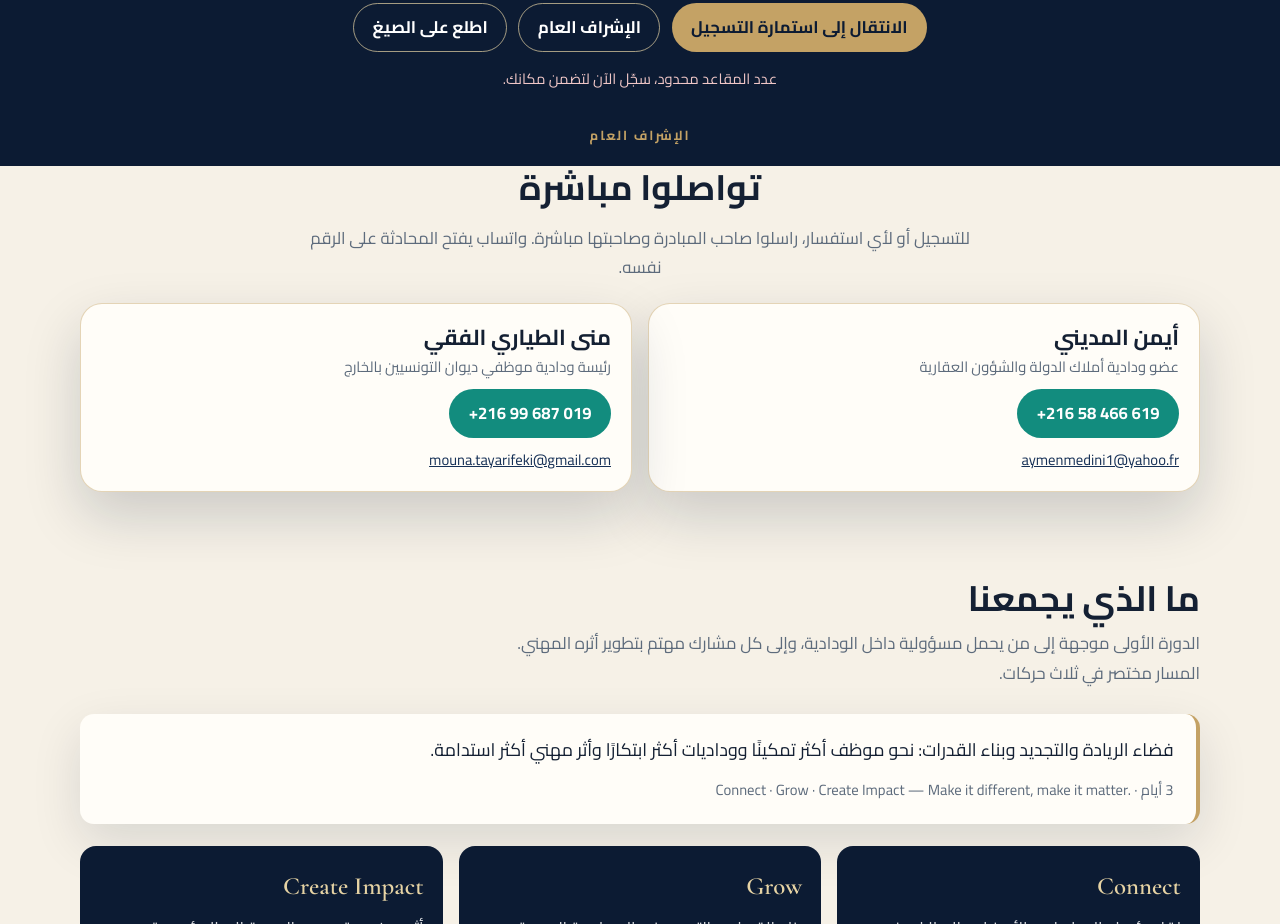
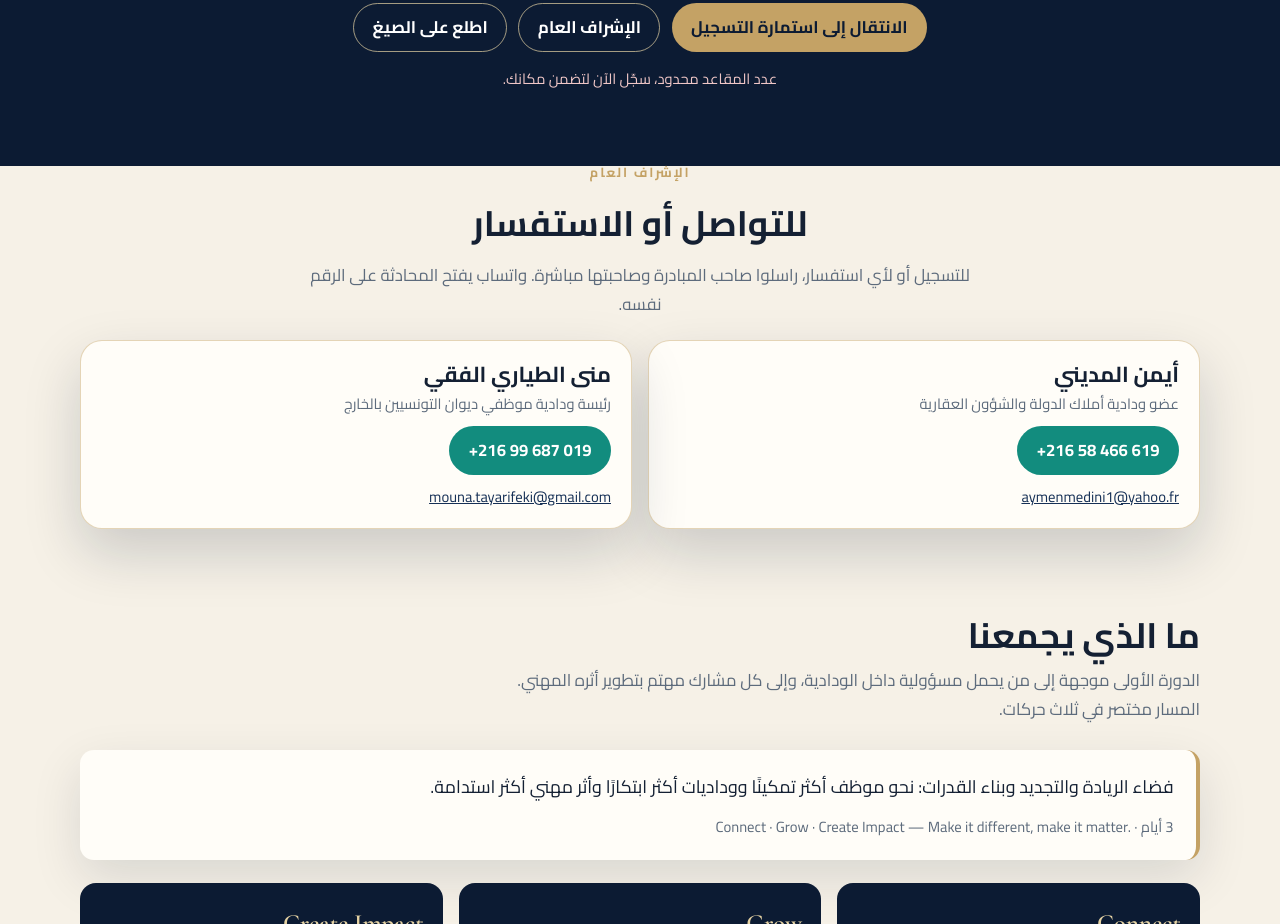
Before and after one commit to anassaaid/widadiat360, a plain HTML site: page index.html in a window 1280 px wide. Shown: the part 899-1823 px from the top of the page. Drawn offline with nearby package versions, Linux system fonts and the light colour scheme.

Commit message:
ajuste le titre et l'espacement de la section contact

```diff
--- a/index.html
+++ b/index.html
@@ -15,7 +15,7 @@
   <link rel="preconnect" href="https://fonts.googleapis.com">
   <link rel="preconnect" href="https://fonts.gstatic.com" crossorigin>
   <link href="https://fonts.googleapis.com/css2?family=Cairo:wght@400;600;700;800&family=Cormorant+Garamond:wght@500;600&display=swap" rel="stylesheet">
-  <link rel="stylesheet" href="styles.css?v=7">
+  <link rel="stylesheet" href="styles.css?v=8">
 </head>
 <body>
   <header class="top">
@@ -56,7 +56,7 @@
     <section class="hosts" id="organisateurs">
       <div class="wrap">
         <p class="kicker">الإشراف العام</p>
-        <h2>تواصلوا مباشرة</h2>
+        <h2>للتواصل أو الاستفسار</h2>
         <p class="intro">للتسجيل أو لأي استفسار، راسلوا صاحب المبادرة وصاحبتها مباشرة. واتساب يفتح المحادثة على الرقم نفسه.</p>
         <div class="host-grid">
           <article class="host">
--- a/styles.css
+++ b/styles.css
@@ -298,13 +298,14 @@ button, a { -webkit-tap-highlight-color: transparent; }
 .hosts {
   position: relative;
   z-index: 3;
-  margin-top: -2.6rem;
+  margin-top: -1.2rem;
+  padding-top: 0.9rem;
   padding-bottom: 1.2rem;
 }
 .hosts .kicker,
 .hosts h2,
 .hosts .intro { text-align: center; }
-.hosts h2 { margin: 0 0 0.35rem; font-size: clamp(1.6rem, 3vw, 2.2rem); }
+.hosts h2 { margin: 0.45rem 0 0.35rem; font-size: clamp(1.6rem, 3vw, 2.2rem); }
 .hosts .intro { margin-inline: auto; }
 .host-grid {
   display: grid;
```
